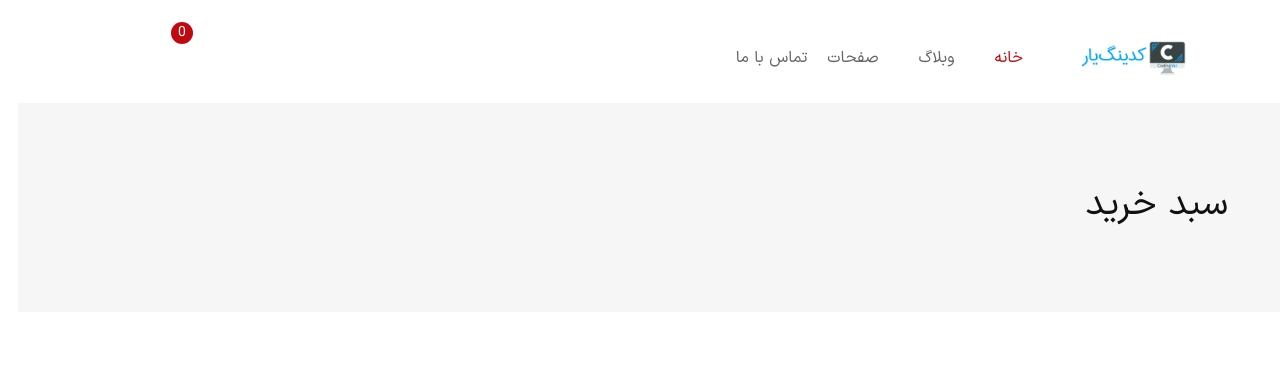
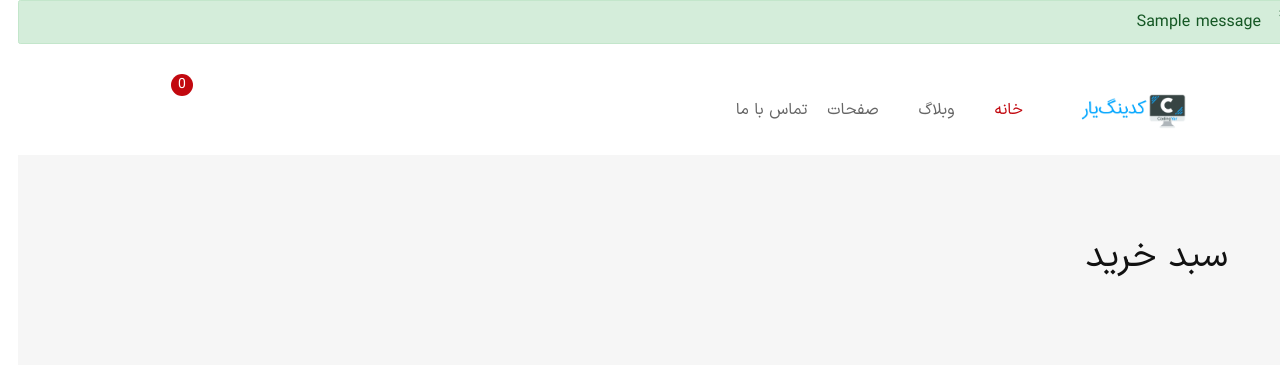
Before and after one commit to AmirHossein82x/django-online-shop, a Django app: page /store/cart/view/ in a window 1280 px wide. Shown: the top 384 px of the page. Run offline with Django 4.2, Linux system fonts and the light colour scheme; tables that the repository leaves empty hold one stand-in row (values such as "Sample post"); one stand-in notice (Sample message) is shown; parts of the project's set-up code (start-up, migrations or seed data) failed here and were passed over; some libraries are stand-ins or nearby versions; some web fonts are replaced.

Commit message:
add messages

```diff
--- a/store/views.py
+++ b/store/views.py
@@ -2,6 +2,8 @@ from django.shortcuts import render, get_object_or_404
 from django.views.generic import TemplateView
 from django.shortcuts import redirect
 from django.views import generic
+from django.contrib.auth.decorators import login_required
+from django.contrib import messages
 from .models import Product, Order, Profile
 from .cart import Cart
 from .forms import AddProductToCartForm, OrderCreateForm, ProfileForm
@@ -49,12 +51,14 @@ def add_product_to_cart(request, pk):
         product = get_object_or_404(Product, pk=pk)
         cart = Cart(request)
         cart.add_product(product, quantity)
+        messages.success(request, f"{quantity} {product.title} added to the cart")
     return redirect('cart-list')
 
 
 def clear_cart(request):
     cart = Cart(request)
     cart.clear()
+    messages.error(request, 'you cleared the cart')
     return redirect('cart-list')
 
 
@@ -62,17 +66,23 @@ def remove_from_cart(request, pk):
     cart = Cart(request)
     product = get_object_or_404(Product, pk=pk)
     cart.remove_product(product=product)
+    messages.error(request, f"{product.title} has been removed")
     return redirect('cart-list')
 
 
+@login_required
 def create_order(request):
     cart = Cart(request)
     if len(cart) == 0:
+        messages.warning(request, 'your cart is empty please choose some products')
         return redirect('product-list')
+
     if request.method == 'POST':
         form = OrderCreateForm(request.POST, request=request)
         if form.is_valid():
             form.save()
+            messages.success(request, "your order has been ordered")
+            return redirect('product-list')
     elif request.method == "GET":
         if Order.objects.filter(profile__user=request.user).exists():
             profile = get_object_or_404(Profile, user=request.user)
@@ -87,10 +97,11 @@ def create_order(request):
                 request=request
         )
         else:
-            form = OrderCreateForm(request=request)
+            form = OrderCreateForm(request=request, initial={'email': request.user.email})
     return render(request, 'store/checkout.html', context={'form': form})
 
 
+@login_required
 def update_profile(request):
     profile = get_object_or_404(Profile, user=request.user)
     if request.method == "GET":
--- a/templates/_base.html
+++ b/templates/_base.html
@@ -11,6 +11,8 @@
     <!-- Favicons -->
     <link rel="shortcut icon" href=" {% static 'img/favicon.ico' %}" type="image/x-icon">
     <link rel="apple-touch-icon" href="{% static 'img/icon.png' %}">
+    <link href="https://cdn.jsdelivr.net/npm/bootstrap@5.3.0-alpha3/dist/css/bootstrap.min.css" rel="stylesheet" integrity="sha384-KK94CHFLLe+nY2dmCWGMq91rCGa5gtU4mk92HdvYe+M/SXH301p5ILy+dN9+nJOZ" crossorigin="anonymous">
+    <script src="https://cdn.jsdelivr.net/npm/bootstrap@5.3.0-alpha3/dist/js/bootstrap.bundle.min.js" integrity="sha384-ENjdO4Dr2bkBIFxQpeoTz1HIcje39Wm4jDKdf19U8gI4ddQ3GYNS7NTKfAdVQSZe" crossorigin="anonymous"></script>
 
     <!-- ************************* CSS Files ************************* -->
 
@@ -25,6 +27,17 @@
 
 </head>
 <body dir='rtl'>
+{% for message in messages %}
+<div class="container-fluid p-0">
+  <div class="alert {{ message.tags }} alert-dismissible" role="alert" >
+    <button type="button" class="close" data-dismiss="alert" aria-label="Close">
+      <span aria-hidden="True">&times;</span>
+    </button>
+    {{ message }}
+  </div>
+</div>
+{% endfor %}
+
 
 <!-- Preloader Start -->
 {#<div class="ShoppingYar-preloader active">#}
```
Also changed, not shown: config/settings.py (+9 -0 lines), db.sqlite3.
